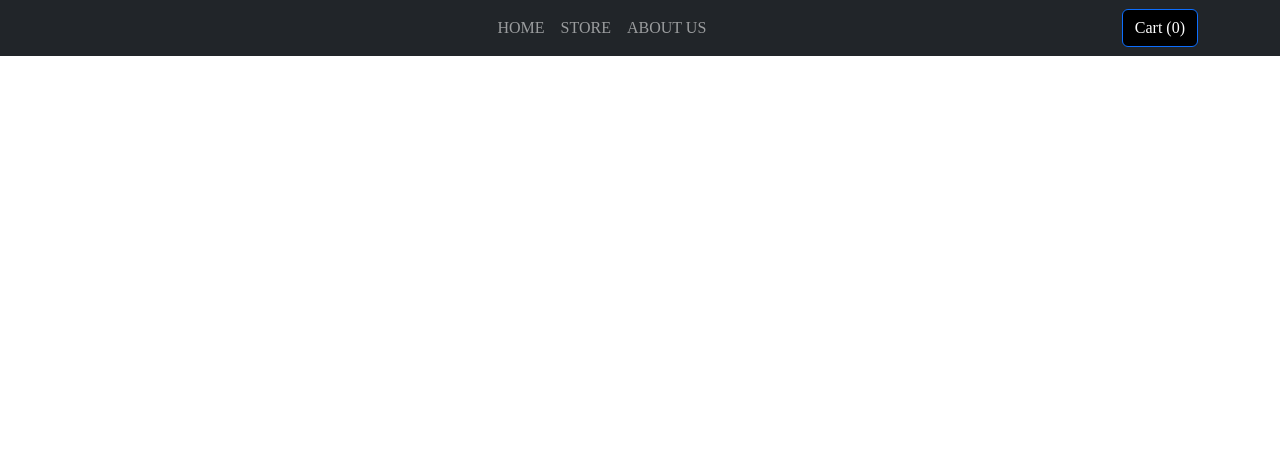
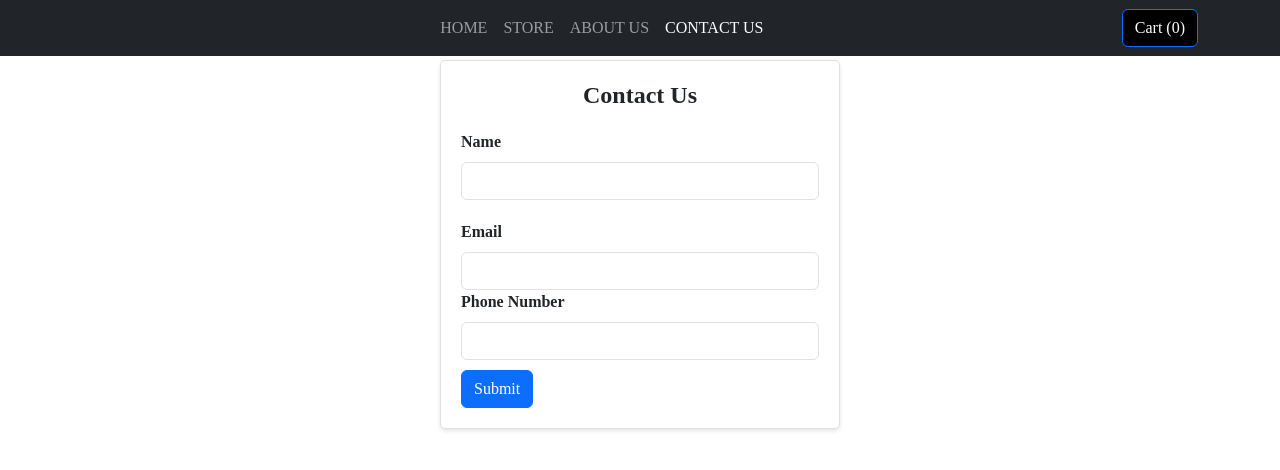
Before and after one commit to saurabh-r1/e-commerce-website, a React (Create React App) app: page /contact in a window 1280 px wide. Shown: the top 470 px of the page. Built offline with nearby package versions, Linux system fonts and the light colour scheme.

Commit message:
Adding Contact US Page via REACT ROUTER

```diff
--- a/src/App.js
+++ b/src/App.js
@@ -4,6 +4,7 @@ import { CartProvider } from './Store/CartContext';
 import MyNavbar from './Navbar/MyNavbar';
 import About from './About/About';
 import Home from './Home/Home';
+import ContactUs from './ContactUs/ContactUs';
 import { BrowserRouter as Router, Route, Routes } from 'react-router-dom';
 
 function App() {
@@ -16,6 +17,7 @@ function App() {
             <Route path="/" element={<Home />} />
             <Route path="/products" element={<ProductsScreen />} />
             <Route path="/about" element={<About />} />
+            <Route path="/contact" element={<ContactUs />} />
           </Routes>
         </Router>
       </CartProvider>
--- /dev/null
+++ b/src/ContactUs/ContactUs.css
@@ -0,0 +1,40 @@
+
+
+/* Style the Contact Us container */
+.contact-container {
+    max-width: 400px;
+    margin: 0 auto;
+    padding: 20px;
+    background-color: #fff;
+    border: 1px solid #e0e0e0;
+    box-shadow: 0 2px 4px rgba(0, 0, 0, 0.1);
+    border-radius: 5px;
+  }
+
+  /* Style the form header */
+  .form-header {
+    font-size: 24px;
+    font-weight: bold;
+    margin-bottom: 20px;
+    text-align: center;
+  }
+
+  /* Style form fields and labels */
+  .form-group {
+    margin-bottom: 20px;
+  }
+
+  .form-label {
+    font-weight: bold;
+  }
+
+  .form-control {
+    width: 100%;
+    padding: 10px;
+    border: 1px solid #ccc;
+    border-radius: 4px;
+  }
+
+  .button{
+    margin-top: 10px;
+  }
--- /dev/null
+++ b/src/ContactUs/ContactUs.js
@@ -0,0 +1,95 @@
+import React, { useState } from 'react';
+import './ContactUs.css';
+
+function ContactUs() {
+  // Define state variables for form inputs
+  const [name, setName] = useState('');
+  const [email, setEmail] = useState('');
+  const [phone, setPhone] = useState('');
+
+  // Function to handle form submission and post data to Firebase
+  const handleSubmit = async (e) => {
+    e.preventDefault();
+
+    // Prepare the data to be posted to Firebase
+    const formData = {
+      name,
+      email,
+      phone,
+    };
+
+    // Perform the POST request to Firebase
+    try {
+      const response = await fetch('https://api-call-react-7d7f8-default-rtdb.firebaseio.com/contact.json', {
+        method: 'POST',
+        headers: {
+          'Content-Type': 'application/json',
+        },
+        body: JSON.stringify(formData),
+      });
+
+      if (response.ok) {
+        // Data posted successfully
+        console.log('Data posted to Firebase successfully');
+        // You can redirect the user or show a success message here
+      } else {
+        // Handle error cases
+        console.error('Failed to post data to Firebase');
+      }
+    } catch (error) {
+      console.error('Error:', error);
+    }
+  };
+
+  return (
+    <div className="contact-container">
+      <h2 className="form-header">Contact Us</h2>
+      <form onSubmit={handleSubmit}>
+        <div className="form-group">
+          <label htmlFor="name" className="form-label">
+            Name
+          </label>
+          <input
+            type="text"
+            className="form-control"
+            id="name"
+            value={name}
+            onChange={(e) => setName(e.target.value)}
+            required
+          />
+        </div>
+        <div >
+          <label htmlFor="email" className="form-label">
+            Email
+          </label>
+          <input
+            type="email"
+            className="form-control"
+            id="email"
+            value={email}
+            onChange={(e) => setEmail(e.target.value)}
+            required
+          />
+        </div>
+        <div>
+          <label htmlFor="phone" className="form-label">
+            Phone Number
+          </label>
+          <input
+            type="tel"
+            className="form-control"
+            id="phone"
+            value={phone}
+            onChange={(e) => setPhone(e.target.value)}
+            required
+          />
+        </div>
+        <button type="submit" className="btn btn-primary button">
+          Submit
+        </button>
+      </form>
+    </div>
+  );
+}
+
+export default ContactUs;
--- a/src/Navbar/MyNavbar.js
+++ b/src/Navbar/MyNavbar.js
@@ -10,9 +10,10 @@ function MyNavbar() {
         <Navbar.Toggle aria-controls="basic-navbar-nav" />
         <Navbar.Collapse id="basic-navbar-nav">
           <Nav className="mx-auto">
-            <Nav.Link as={NavLink} to="/" >HOME</Nav.Link> {/* Add Home link */}
+            <Nav.Link as={NavLink} to="/" >HOME</Nav.Link>
             <Nav.Link as={NavLink} to="/products">STORE</Nav.Link>
             <Nav.Link as={NavLink} to="/about">ABOUT US</Nav.Link>
+            <Nav.Link as={NavLink} to="/contact">CONTACT US</Nav.Link>
           </Nav>
           <Cart />
         </Navbar.Collapse>
```
